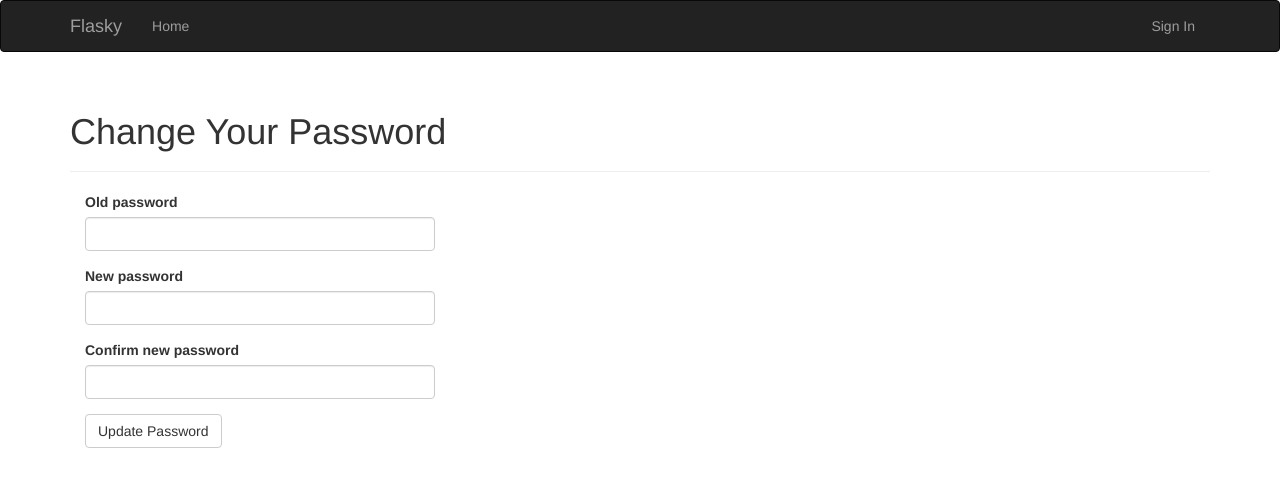
After one commit to LenmonLin/learnflask, a Flask app: template app/templates/auth/change_password.html in a window 1280 px wide. The commit adds this page. Shown: the top 487 px of the page. Run offline with Flask 2, Linux system fonts and the light colour scheme; the template is opened without the code that fills it: values that come from a table or form of the project are taken from there, others are empty; some libraries are stand-ins or nearby versions.

Commit message:
8.7 password update

```diff
--- a/app/auth/forms.py
+++ b/app/auth/forms.py
@@ -31,3 +31,11 @@ class RegisterationForm(Form):
     def validate_username(self,field):
         if User.query.filter_by(username=field.data).first():
             raise ValidationError('Username already in use.')
+
+
+class ChangePasswordForm(Form):
+    old_password = PasswordField('Old password', validators=[Required()])
+    password = PasswordField('New password', validators=[
+        Required(), EqualTo('password2', message='Passwords must match')])
+    password2 = PasswordField('Confirm new password', validators=[Required()])
+    submit = SubmitField('Update Password')
--- a/app/auth/views.py
+++ b/app/auth/views.py
@@ -1,7 +1,7 @@
 from flask import render_template,redirect,request,url_for,flash
 from  . import  auth
 from  flask.ext.login import login_required,login_user,logout_user,current_user
-from .forms import LoginForm,RegisterationForm
+from .forms import LoginForm,RegisterationForm,ChangePasswordForm
 from ..models import User
 from .. import db
 from ..email import send_email
@@ -84,3 +84,17 @@ def resend_confirmation():
                'auth/email/confirm',user=current_user,token=token)
     flash('a new confirmation email has been sent to you by email')
     return redirect(url_for('main.index'))
+
+@auth.route('/change-password', methods=['GET', 'POST'])
+@login_required
+def change_password():
+    form = ChangePasswordForm()
+    if form.validate_on_submit():
+        if current_user.verify_password(form.old_password.data):
+            current_user.password = form.password.data
+            db.session.add(current_user)
+            flash('Your password has been updated.')
+            return redirect(url_for('main.index'))
+        else:
+            flash('Invalid password.')
+    return render_template("auth/change_password.html", form=form)
--- /dev/null
+++ b/app/templates/auth/change_password.html
@@ -0,0 +1,13 @@
+{% extends "base.html" %}
+{% import "bootstrap/wtf.html" as wtf %}
+
+{% block title %}Flasky - Change Password{% endblock %}
+
+{% block page_content %}
+<div class="page-header">
+    <h1>Change Your Password</h1>
+</div>
+<div class="col-md-4">
+    {{ wtf.quick_form(form) }}
+</div>
+{% endblock %}
--- a/app/templates/base.html
+++ b/app/templates/base.html
@@ -34,7 +34,13 @@
 
             <ul class="nav navbar-nav navbar-right">
                   {% if current_user.is_authenticated %}
-                   <li> <a href="{{ url_for('auth.logout') }}">Sign Out </a> </li>
+                    <li class="dropdown">
+                        <a href="#" class="dropdown-toggle" data-toggle="dropdown">Account <b class="caret"></b></a>
+                        <ul class="dropdown-menu">
+                            <li><a href="{{ url_for('auth.change_password') }}">Change Password</a></li>
+                            <li><a href="{{ url_for('auth.logout') }}">Log Out</a></li>
+                        </ul>
+                    </li>
                         {% else %}
                    <li><a href="{{ url_for('auth.login') }}">Sign In</a></li>
                   {% endif %}
```
Also changed, not shown: 2 other files.
